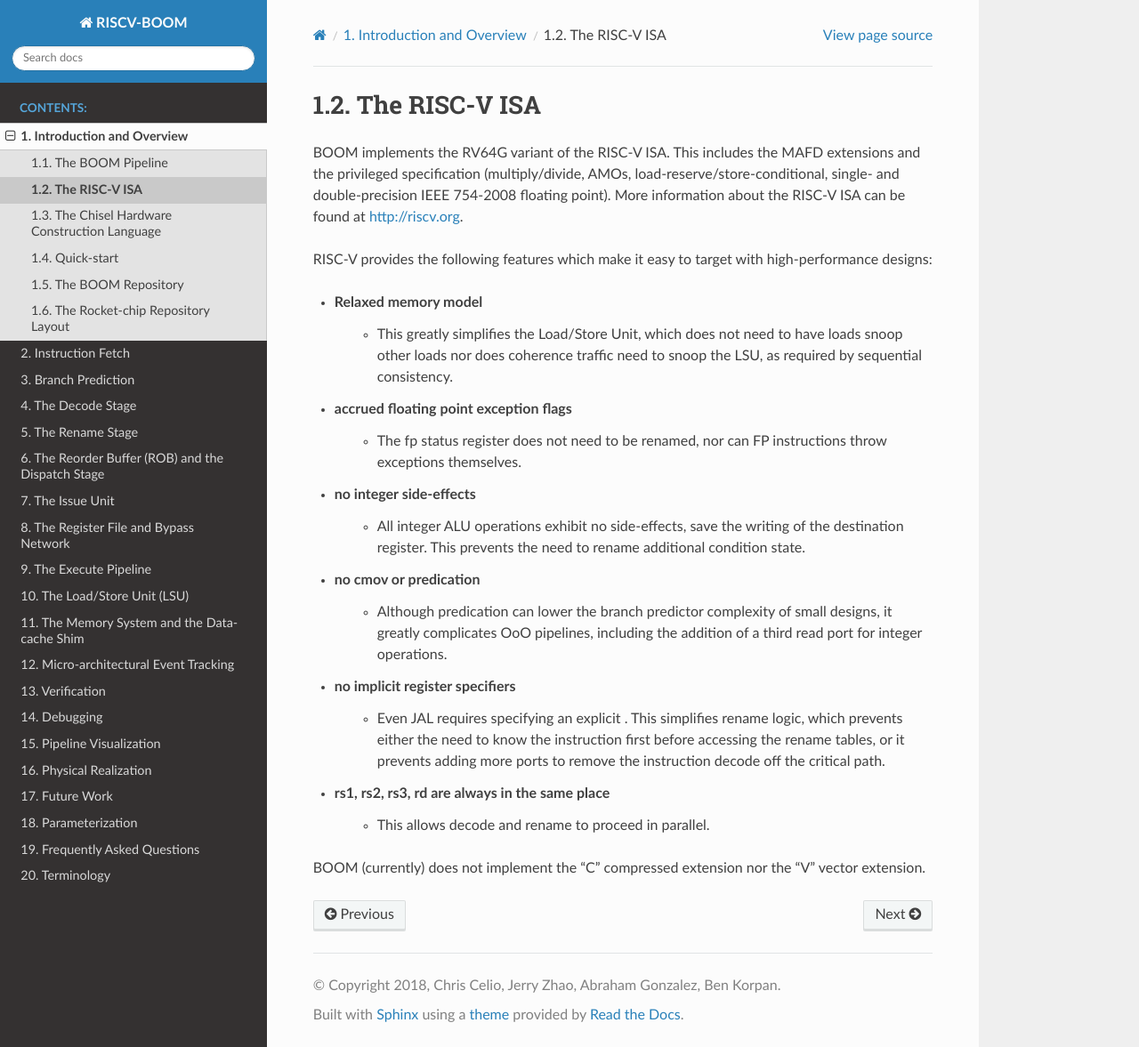
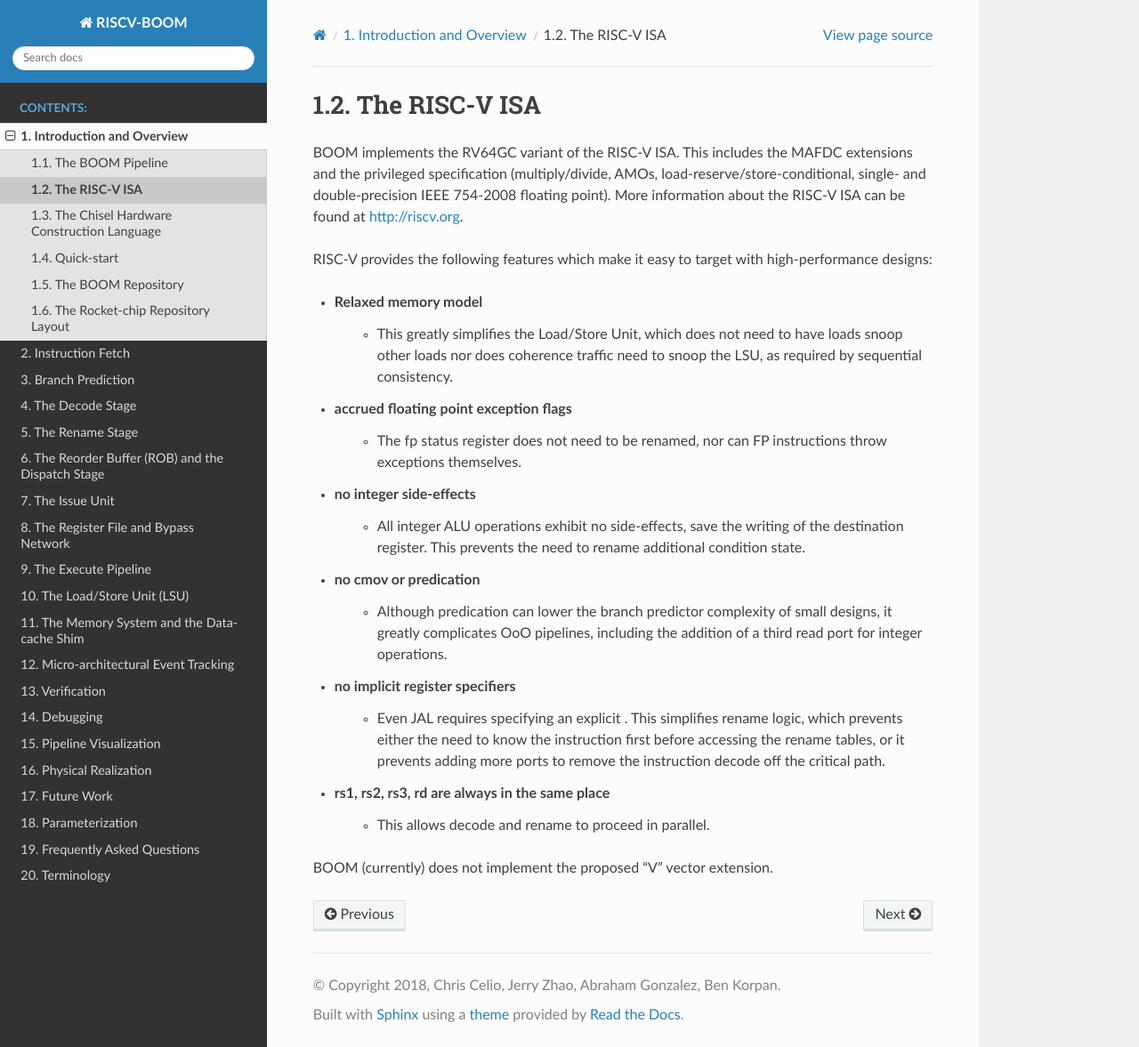
Before and after one commit to riscv-boom/riscv-boom, a Sphinx documentation site: the page built from docs/sections/IntroductionOverview/RISCV-ISA.rst, in a window 1280 px wide and 1177 px high. Shown: the whole window at 89% size. Built offline with Sphinx 7.4.7 and the Read the Docs theme 2.0.0, drawn with Linux system fonts in a browser that asks for light colours.

Commit message:
[rvc] Address documentation concerns

```diff
--- a/docs/sections/IntroductionOverview/RISCV-ISA.rst
+++ b/docs/sections/IntroductionOverview/RISCV-ISA.rst
@@ -1,8 +1,8 @@
 The RISC-V ISA
 ====================================
 
-BOOM implements the RV64G variant of the RISC-V ISA. This includes the
-MAFD extensions and the privileged specification (multiply/divide, AMOs,
+BOOM implements the RV64GC variant of the RISC-V ISA. This includes the
+MAFDC extensions and the privileged specification (multiply/divide, AMOs,
 load-reserve/store-conditional, single- and double-precision IEEE
 754-2008 floating point). More information about the RISC-V ISA can be
 found at http://riscv.org.
@@ -44,5 +44,4 @@
 
     * This allows decode and rename to proceed in parallel.
 
-BOOM (currently) does not implement the “C" compressed extension nor the
-“V" vector extension.
+BOOM (currently) does not implement the proposed “V" vector extension.
```
Also changed, not shown: README.md (+3 -6 lines), 1 other file.
